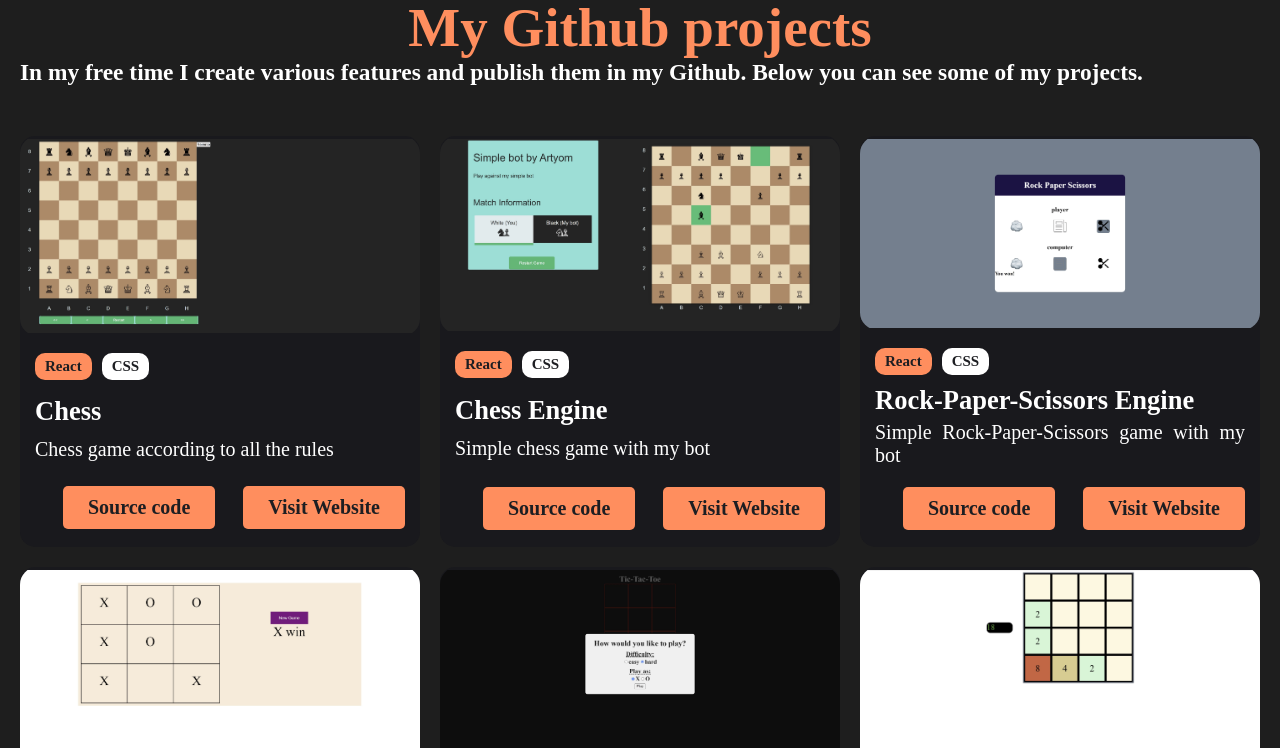
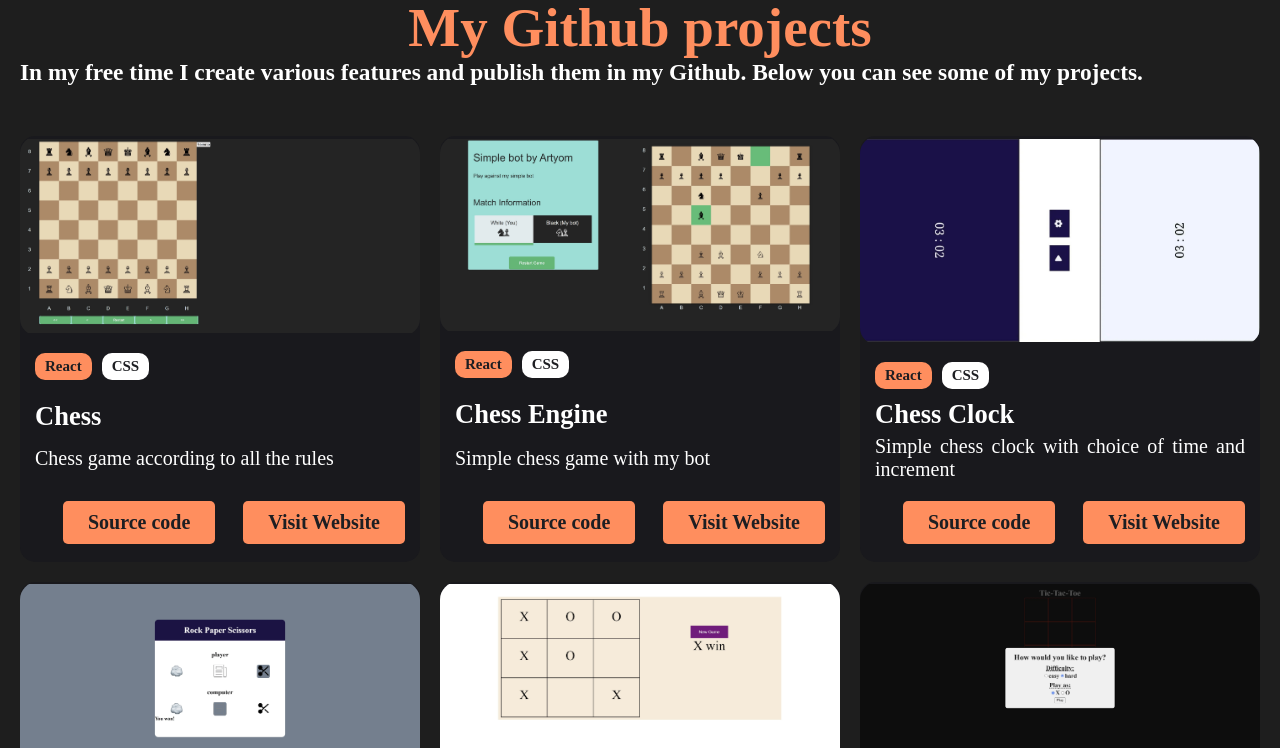
Before and after one commit to ArtyomSukiasyan/portfolio, a Next.js app: page / in a window 1280 px wide. Shown: the part 2920-3668 px from the top of the page. Built offline with nearby package versions, Linux system fonts and the light colour scheme.

Commit message:
feat: add chess clock project

```diff
--- a/src/constants/projects.ts
+++ b/src/constants/projects.ts
@@ -36,6 +36,14 @@ export const FUN_PROJECTS = [
     roles: ["React", "CSS"],
     href: "https://chess-engine-green.vercel.app/",
     githubLink: "https://github.com/ArtyomSukiasyan/Chess-engine",
+  },
+  {
+    title: "Chess Clock",
+    text: "Simple chess clock with choice of time and increment",
+    image: "/Chess-clock.webp",
+    roles: ["React", "CSS"],
+    href: "https://chess-clock-amber.vercel.app/",
+    githubLink: "https://github.com/ArtyomSukiasyan/Chess-clock",
   },
   {
     title: "Rock-Paper-Scissors Engine",
```
Also changed, not shown: public/images/Chess-clock.webp (added).
